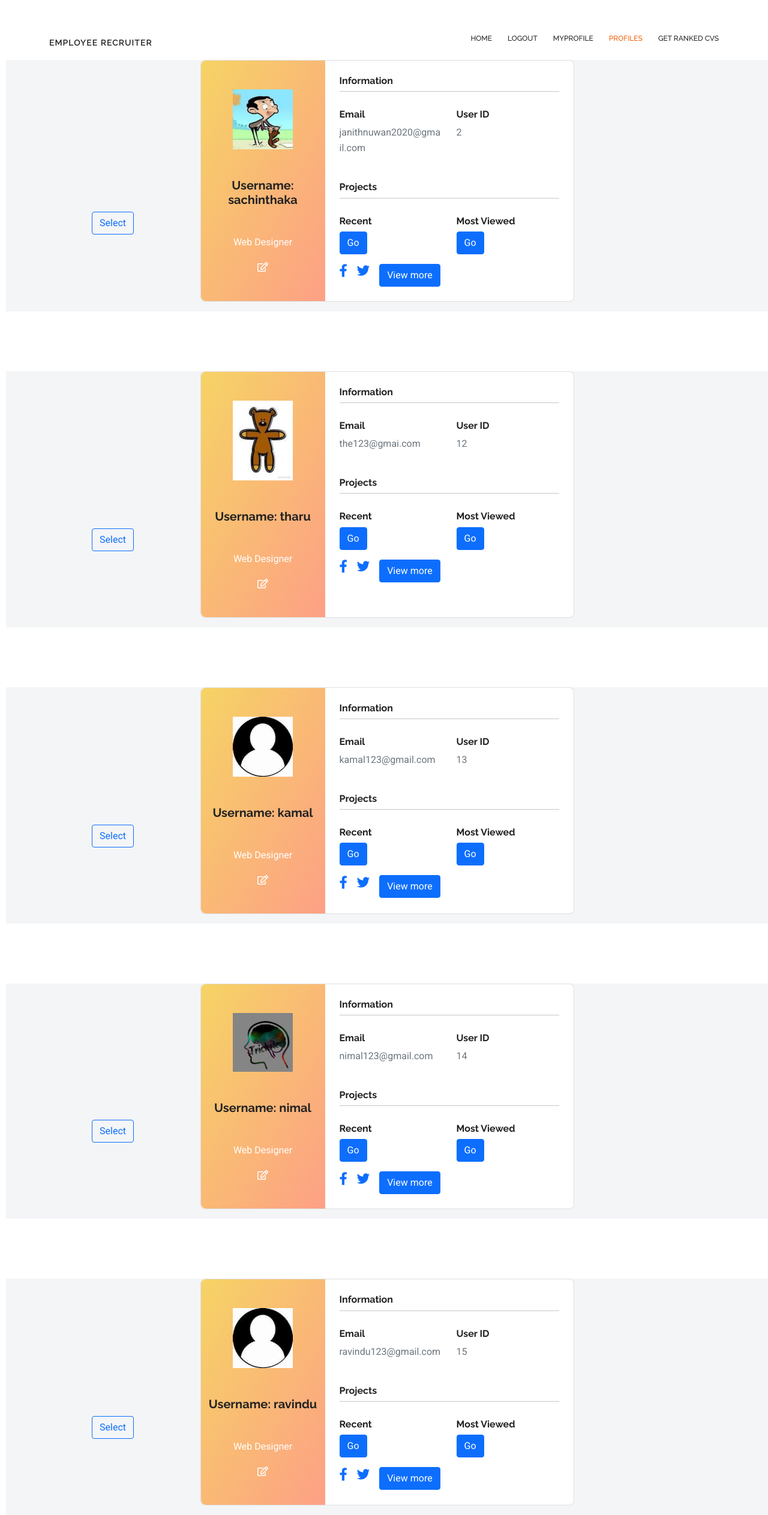
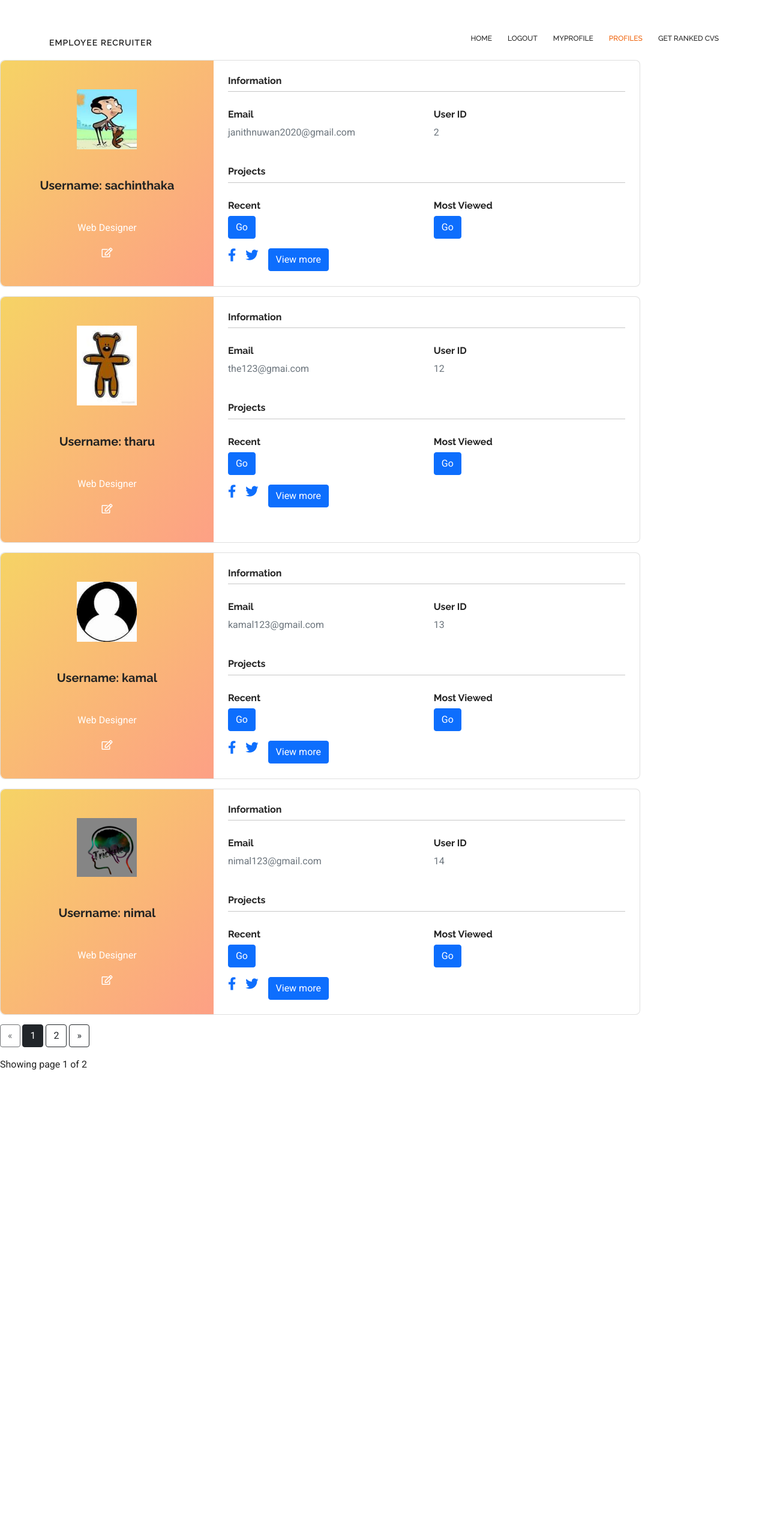
Before and after one commit to schinthakaSE24/group6, a Flask app: page /profiles in a window 1280 px wide. Shown: the whole page at 60% size. After the commit the page ends 1784 px from the top, so only its background shows below. Run offline with Flask 2, Linux system fonts and the light colour scheme; data comes from the database, SQL or seed files in the repository; both versions use the stored data as it was after the commit; parts of the project's set-up code (start-up, migrations or seed data) failed here and were passed over; some libraries are stand-ins or nearby versions.

Commit message:
paganating profile page

```diff
--- a/app.py
+++ b/app.py
@@ -335,12 +335,19 @@ def logout():
     return redirect(url_for('index'))
 
 
-
+ROWS_PER_PAGE = 4
 @app.route('/profiles')
 def profiles():
     users = User.query.all()
 
     usernames = User.query.order_by(User.username).all()
+
+
+
+
+    page = request.args.get('page', 1, type=int)
+
+    users = User.query.paginate(page=page, per_page=ROWS_PER_PAGE)
 
     return render_template('profile.html',users=users,usernames=usernames)
 
--- a/templates/profile.html
+++ b/templates/profile.html
@@ -63,13 +63,13 @@
   </nav>
 </header>
 
+<div class="split right" style="margin-top: 100px;">
+{% for user in users.items %}
 
-{% for user in users %}
 
-<section class="vh" style="background-color: #f4f5f7; margin-left: 10px;padding:0px; margin-top: 100px;">
 
-    <div class="row d-flex justify-content-center align-items-center h-100">
-      <div class="col col-lg-6 mb-4 mb-lg-0">
+
+      <div class="col-sm-9 col-md-6 col-lg-8 col-xl-10 " >
         <div class="card mb-3" style="border-radius: .5rem; width:100%;">
           <div class="row g-0">
             <div class="col-md-4 gradient-custom text-center text-white"
@@ -118,8 +118,7 @@
         </div>
       </div>
     </div>
-  </div>
-</section>
+
 <style>
   .gradient-custom {
 /* fallback for old browsers */
@@ -130,6 +129,8 @@ background: -webkit-linear-gradient(to right bottom, rgba(246, 211, 101, 1), rgb
 
 /* W3C, IE 10+/ Edge, Firefox 16+, Chrome 26+, Opera 12+, Safari 7+ */
 background: linear-gradient(to right bottom, rgba(246, 211, 101, 1), rgba(253, 160, 133, 1))
+
+
 }
 </style>
 
@@ -137,5 +138,36 @@ background: linear-gradient(to right bottom, rgba(246, 211, 101, 1), rgba(253, 1
 
 
 {% endfor %}
+<div class="text-right">
+  <a href="{{ url_for('profiles', page=users.prev_num) }}"
+     class="btn btn-outline-dark
+     {% if users.page == 1 %}disabled{% endif %}">
+      &laquo;
+  </a><!-- Loop through the number of pages to display a link for each-->
+  {% for page_num in users.iter_pages(left_edge=1, right_edge=1, left_current=1, right_current=2) %}{% if page_num %}
+<!-- Check for the active page and set the link to "Active"-->
+          {% if users.page == page_num %}
+          <a href="{{ url_for('profiles', page=page_num) }}"
+             class="btn btn-dark">
+              {{ page_num }}
+          </a>
+          {% else %}
+          <a href="{{ url_for('profiles', page=page_num) }}"
+             class="btn btn-outline-dark">
+              {{ page_num }}
+          </a>
+          {% endif %}
+      {% else %}
+          ...
+      {% endif %}
+  {% endfor %}    <a href="{{ url_for('profiles', page=users.next_num) }}"
+     class="btn btn-outline-dark
+     {% if users.page == users.pages %}disabled{% endif %}">
+      &raquo;
+  </a>
+</div>
+<p class="text-right mt-3">
+ Showing page {{ users.page }} of {{ users.pages }}
+</p>
 
 {% endblock content%}
```
Also changed, not shown: templates/pdf.html (+8 -7 lines), database.db, static/profilepic/0a439da93cd8bc38.PNG (added).
